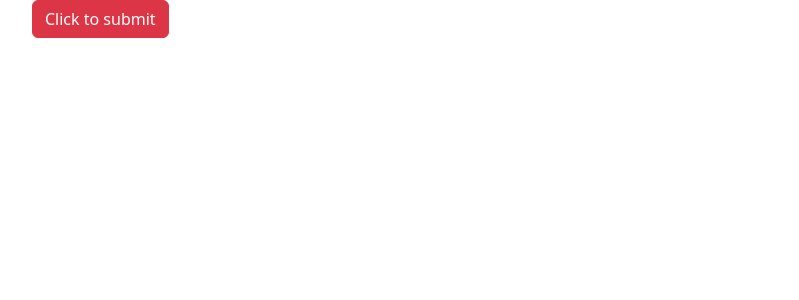
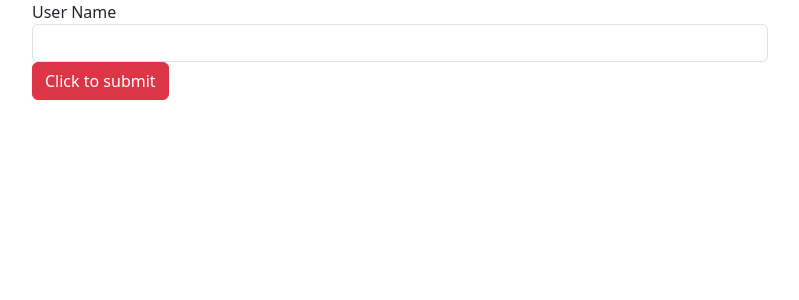
Before and after one commit to AndreBlankholm/Form-Using-Angular-Template, an Angular app: page / in a window 1280 px wide. Shown: the top 300 px of the page, without its empty margins (50-849 px from the left). Built offline with nearby package versions, Linux system fonts and the light colour scheme.

Commit message:
ng form data console log figured out

```diff
--- a/src/app/app.component.html
+++ b/src/app/app.component.html
@@ -1,17 +1,34 @@
+<!--
+  Mail addreess with an input field
+  Drop down with 3 options, basic advanced and pro with a defalut
+  password should not be empty
 
+
+-->
 
 <div class="container">
   <div class="row">
-    <div>
-      <form action="">
+    <div class="col-xs-12 col-sm-10 col-md-8 col-sm-offset-1 col-md-offset-2">
+      <form (ngSubmit)="onSubmit(formInfo)" #formInfo>
         <div class="form-group"><!-- adding a form group for first set of verificatons email-->
           <!--name email dropdown with options-->
+          <label for="username">User Name</label>
+          <input
+          type="text"
+          id="username"
+          class="form-control"
+          ngModel
+          name="username"
+          >
+        <div></div> <!-- email, and should not be empty plus valid-->
+        <div></div>
         </div>
         <div><!-- this part will be disabled unless first form group is verified-->
-
+          <div></div>
         </div>
-        <button class="btn btn-danger">Click to submit</button>
+        <button class="btn btn-danger" type="submit" >Click to submit</button>
       </form>
     </div>
   </div>
+
 </div>
--- a/src/app/app.component.ts
+++ b/src/app/app.component.ts
@@ -1,4 +1,7 @@
-import { Component } from '@angular/core';
+import { Component, ElementRef, ViewChild } from '@angular/core';
+import { NgForm } from '@angular/forms';
+
+
 
 @Component({
   selector: 'app-root',
@@ -6,5 +9,14 @@ import { Component } from '@angular/core';
   styleUrls: ['./app.component.css']
 })
 export class AppComponent {
+
   title = 'Form-Using-Angular-template';
+
+
+
+
+  onSubmit(form: any) {
+    console.log(form);
+  }
+
 }
--- a/src/app/app.module.ts
+++ b/src/app/app.module.ts
@@ -1,6 +1,6 @@
 import { NgModule } from '@angular/core';
 import { BrowserModule } from '@angular/platform-browser';
-
+import { FormsModule } from '@angular/forms';
 import { AppRoutingModule } from './app-routing.module';
 import { AppComponent } from './app.component';
 
@@ -10,7 +10,8 @@ import { AppComponent } from './app.component';
   ],
   imports: [
     BrowserModule,
-    AppRoutingModule
+    AppRoutingModule,
+    FormsModule
   ],
   providers: [],
   bootstrap: [AppComponent]
```
